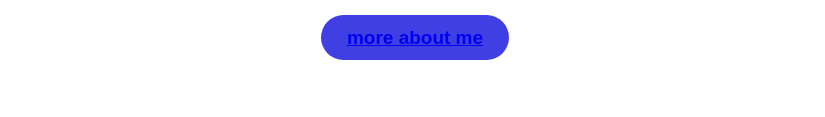
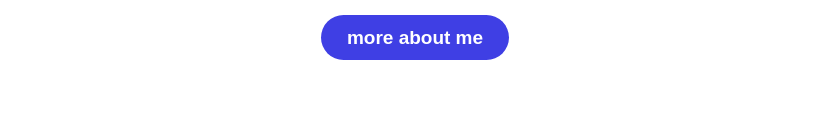
Before and after one commit to roshan123379/portfolio, a plain HTML site: page index.html in a window 1280 px wide. Shown: the part 423-540 px from the top of the page, without its empty margins (225-1050 px from the left). Drawn offline with Linux system fonts and the light colour scheme.

Commit message:
Update style.css

```diff
--- a/style.css
+++ b/style.css
@@ -41,6 +41,10 @@ html{
     text-decoration: none;
     color: white;
   }
+ .more a{
+   text-decoration:none;
+   color: white;
+ }
   .menu div{
     font-size: 18px;
     padding: 0.1cm;
```
